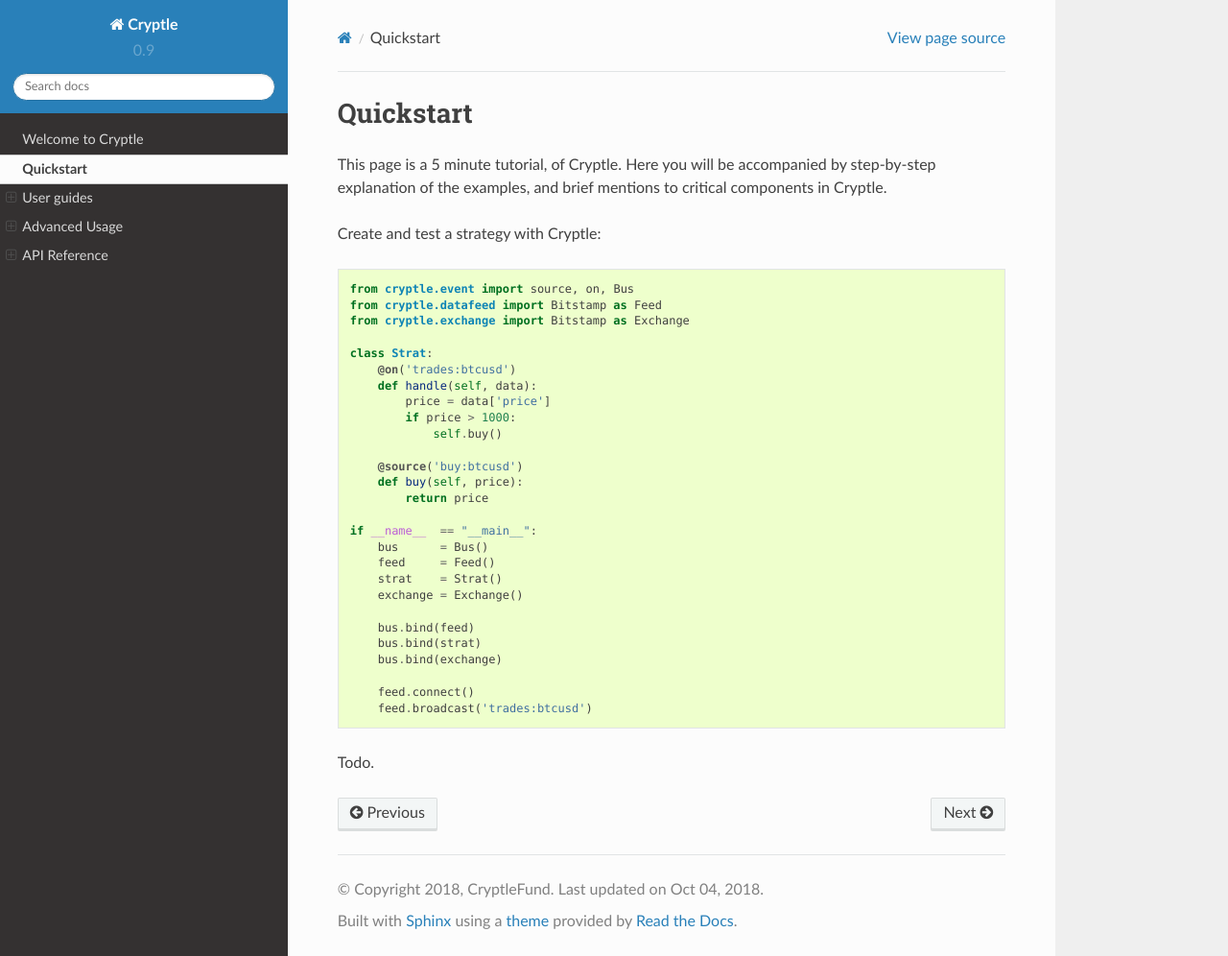
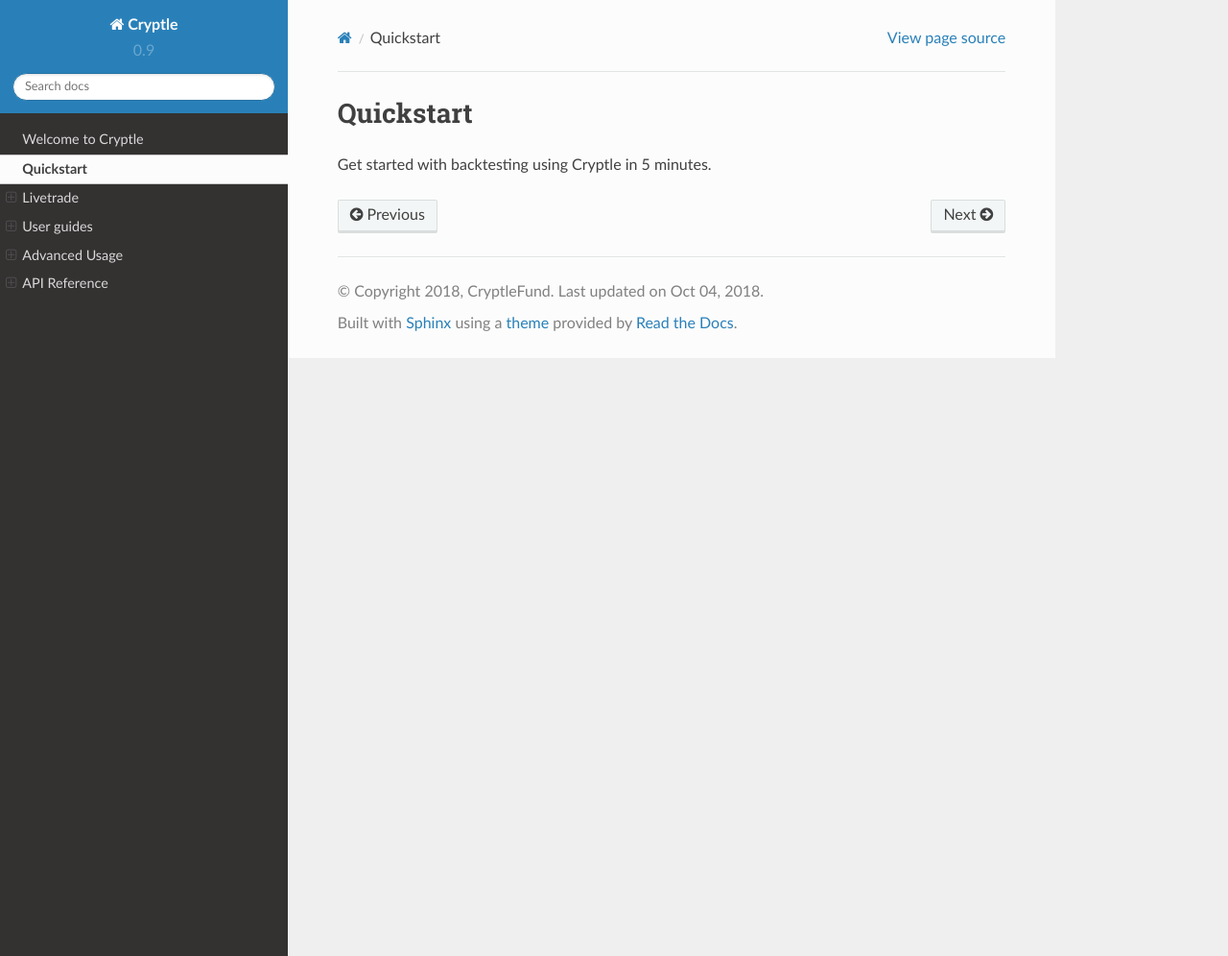
Before and after one commit to bridgelancer/cryptle_fork, a Sphinx documentation site: the page built from docs/quickstart.rst, in a window 1280 px wide and 996 px high. Shown: the whole window at 96% size. Built offline with Sphinx 7.4.7 and the Read the Docs theme 2.0.0, drawn with Linux system fonts in a browser that asks for light colours.

Commit message:
Separate doc quickstart into backtest, livetrade

```diff
--- a/docs/quickstart.rst
+++ b/docs/quickstart.rst
@@ -2,39 +2,6 @@
 
 Quickstart
 ==========
-This page is a 5 minute tutorial, of Cryptle. Here you will be accompanied by
-step-by-step explanation of the examples, and brief mentions to critical
-components in Cryptle.
+Get started with backtesting using Cryptle in 5 minutes.
 
-
-Create and test a strategy with Cryptle::
-
-    from cryptle.event import source, on, Bus
-    from cryptle.datafeed import Bitstamp as Feed
-    from cryptle.exchange import Bitstamp as Exchange
-
-    class Strat:
-        @on('trades:btcusd')
-        def handle(self, data):
-            price = data['price']
-            if price > 1000:
-                self.buy()
-
-        @source('buy:btcusd')
-        def buy(self, price):
-            return price
-
-    if __name__  == "__main__":
-        bus      = Bus()
-        feed     = Feed()
-        strat    = Strat()
-        exchange = Exchange()
-
-        bus.bind(feed)
-        bus.bind(strat)
-        bus.bind(exchange)
-
-        feed.connect()
-        feed.broadcast('trades:btcusd')
-
-Todo.
+.. Todo. Come back to this after rework on backtest components is complete.
```
Also changed, not shown: docs/guides.rst (+5 -4 lines), docs/index.rst (+5 -4 lines), docs/livetrade.rst (added, +102 -0 lines).
